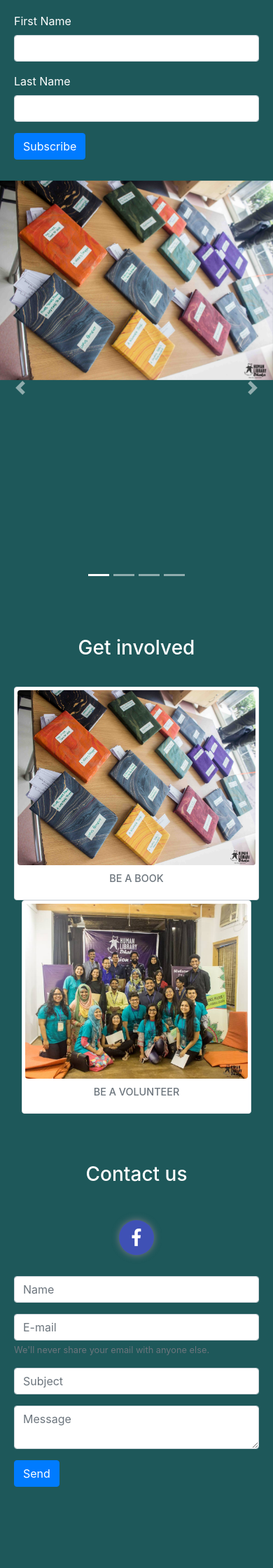
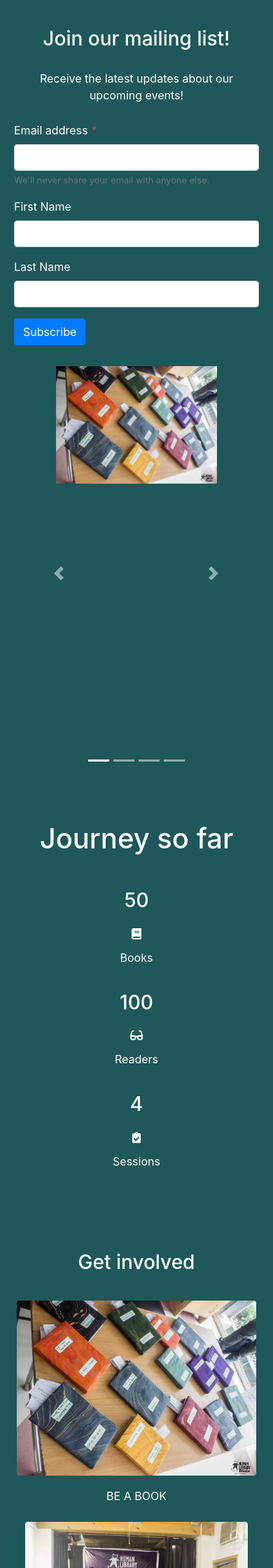
Before and after one commit to Sayeed169/human_library, a PHP site: page / in a window 390 px wide. Shown: the part 2048-4288 px from the top of the page at 70% size. Before the commit the page ends 4172 px from the top, so only its background shows below. Run offline with PHP 8.4, Linux system fonts and the light colour scheme; some libraries are stand-ins or nearby versions.

Commit message:
Update index.php

```diff
--- a/index.php
+++ b/index.php
@@ -32,7 +32,7 @@
         <img src=<?php echo HL_LOGO;?> width="128" height="128" style="margin: 10px;" class="d-inline-block align-bottom" alt="">
       </div> -->
 
-      <nav class="navbar navbar-expand-sm navbar-dark bg-dark py-2" id="navbar">
+      <nav class="navbar navbar-expand-sm navbar-dark bg-dark fixed-top" id="navbar">
           <div class="container">
               <button class="navbar-toggler navbar-toggler-right" type="button" data-toggle="collapse" data-target="#navbar1">
                   <span class="navbar-toggler-icon"></span>
@@ -83,19 +83,34 @@
         </div>
       </div>
 
+      <div class="">
+        <!-- The video -->
+        <video autoplay muted loop id="myVideo">
+          <source src="resources/video/Human Library Dhaka.MP4" type="video/mp4">
+        </video>
+
+        <!-- Overlay text to describe the video -->
+        <div class="content">
+          <h1>Heading</h1>
+          <p>Lorem ipsum...</p>
+          <!-- Use a button to pause/play the video with JavaScript -->
+          <button id="myBtn" onclick="myFunction()">Pause</button>
+        </div>
+      </div>
+
       <!--WORK FLOW DIV for LARGE SCREEN-->
       <div class="d-md-block d-none">
         <div class="col-md-8 offset-md-2 col-12 text-center content-div">
           <h1 class="content-div">How does it work?</h1>
-          <div class="col-4 border border-top-0 border-right-0">
+          <div class="col-4 border border-dark border-top-0 border-right-0">
             <h5>STEP ONE</h5>
             <p>Select the Human Books to be loaned</p>
           </div>
-          <div class="col-4 offset-4 border border-top-0 border-right-0">
+          <div class="col-4 offset-4 border border-dark border-top-0 border-right-0">
             <h5>STEP TWO</h5>
             <p>Receive your library card with your scheduled readings</p>
           </div>
-          <div class="col-4 offset-8 border border-top-0 border-right-0">
+          <div class="col-4 offset-8 border border-dark border-top-0 border-right-0">
             <h5>STEP THREE</h5>
             <p>Attend your reading sessions</p>
           </div>
@@ -113,7 +128,7 @@
             <h5>STEP ONE</h5>
             <p>Select the Human Books to be loaned</p>
           </div>
-          <div class="col-12 border border-left-0">
+          <div class="col-12 border border-left-0 border-top-0">
             <h5>STEP TWO</h5>
             <p>Receive your library card with your scheduled readings</p>
           </div>
@@ -152,7 +167,7 @@
       </div>
 
       <!--Courasel-->
-      <div id="carouselExampleIndicators" class="carousel carousel-fade" data-ride="carousel" data-interval="2000" data-pause="false" style="height:70% !important; overflow: hidden !important;">
+      <div id="carouselExampleIndicators" class="carousel carousel-fade col-8 offset-2" data-ride="carousel" data-interval="2000" data-pause="false" style="height:70% !important; overflow: hidden !important;">
         <ol class="carousel-indicators">
           <li data-target="#carouselExampleIndicators" data-slide-to="0" class="active"></li>
           <li data-target="#carouselExampleIndicators" data-slide-to="1"></li>
@@ -167,7 +182,7 @@
             <img class="d-block w-100" src="resources/images/be_a_v2.jpg" alt="">
           </div>
           <div class="carousel-item">
-            <img class="d-block w-100" src="resources/images/hld_banner.jpg" alt="">
+            <img class="d-block w-100" src="resources/images/hld_banner.png" alt="">
           </div>
           <div class="carousel-item">
             <img class="d-block w-100" src="resources/images/1.1.jpg" alt="">
@@ -183,26 +198,49 @@
         </a>
       </div>
 
+      <!-- JOURNEY SO FAR -->
+      <div class="count">
+        <div class="text-center col-md-8 offset-md-2 col-12 content-div">
+          <h1 class="content-div">Journey so far</h3>
+          <div class="row">
+            <div class="col-md col-12">
+              <h3 class="count-header">50</h3>
+              <i class="fas fa-book"></i>
+              <p class="count-caption">Books</p>
+            </div>
+            <div class="col-md col-12">
+              <h3 class="count-header">100</h3>
+              <i class="fas fa-glasses"></i>
+              <p class="count-caption">Readers</p>
+            </div>
+            <div class="col-md col-12">
+              <h3 class="count-header">4</h3>
+              <i class="fas fa-clipboard-check"></i>
+              <p class="count-caption">Sessions</p>
+            </div>
+          </div>
+        </div>
+      </div>
       <!--Get Involved DIV-->
       <div>
         <div class="col-md-8 offset-md-2 col-12 content-div">
           <h3 class="text-center content-div">Get involved</h3>
           <div class="row text-center">
             <div class="col-md-6 col-12">
-              <a href="#">
-                <div class="figure img-thumbnail">
-                  <img src="resources/images/be_a_b.jpg" class="img-fluid rounded" alt="Become a book in Human Library Bangladesh">
-                  <h4 class="figure-caption">BE A BOOK</h4>
-                </div>
-              </a>
+              <div class="figure">
+                <img src="resources/images/be_a_b.jpg" class="img-fluid rounded" alt="Become a book in Human Library Bangladesh">
+                <h4 class="figure-caption">
+                  <a href="#" class="btn btn-member">BE A BOOK</a>
+                </h4>
+              </div>
             </div>
             <div class="col-md-6 col-12">
-              <a href="#">
-                <div class="figure img-thumbnail">
+                <div class="figure">
                   <img src="resources/images/be_a_v2.jpg" class="img-fluid rounded" alt="Become a volunteer in Human Library Bangladesh">
-                  <h4 class="figure-caption">BE A VOLUNTEER</h4>
+                  <h4 class="figure-caption">
+                    <a href="#" class="btn btn-member">BE A VOLUNTEER</a>
+                  </h4>
                 </div>
-              </a>
             </div>
           </div>
         </div>
```
